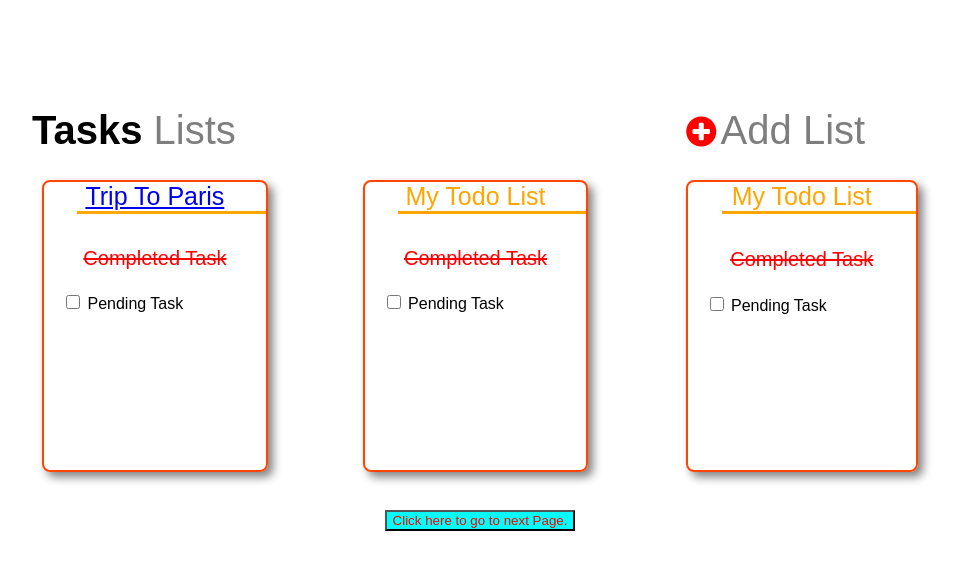
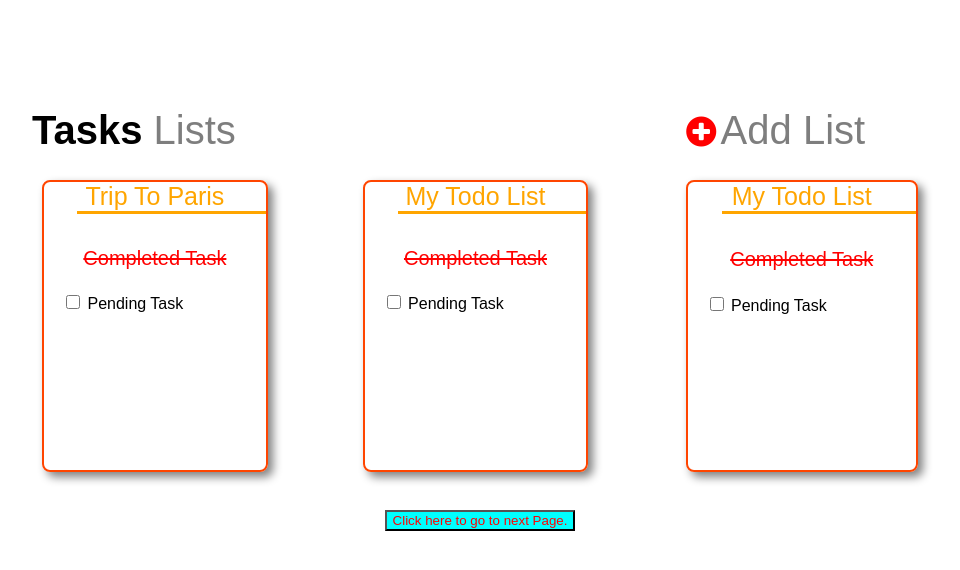
Before and after one commit to Csingla029/todoview, a plain HTML site: page index.html in a window 1280 px wide. Shown: the whole page, without its empty margins (160-1120 px from the left). Drawn offline with Linux system fonts and the light colour scheme.

Commit message:
Update style.css

```diff
--- a/style.css
+++ b/style.css
@@ -4,7 +4,13 @@ body{
     box-sizing: border-box;
     font-family: Arial, Helvetica, sans-serif;
 }
-
+.link1{
+    text-decoration: none;
+    color: orange;
+}
+.link2{
+    color: gray;
+}
 .mobile-container{
     display: none;
 }
```
